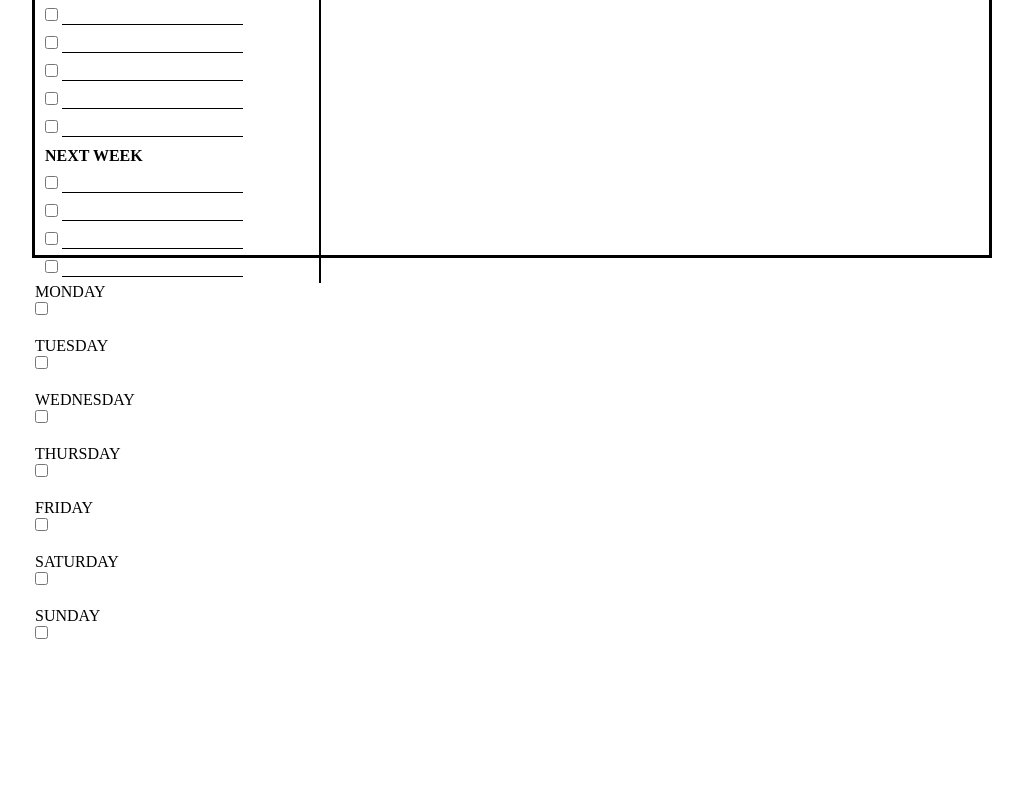
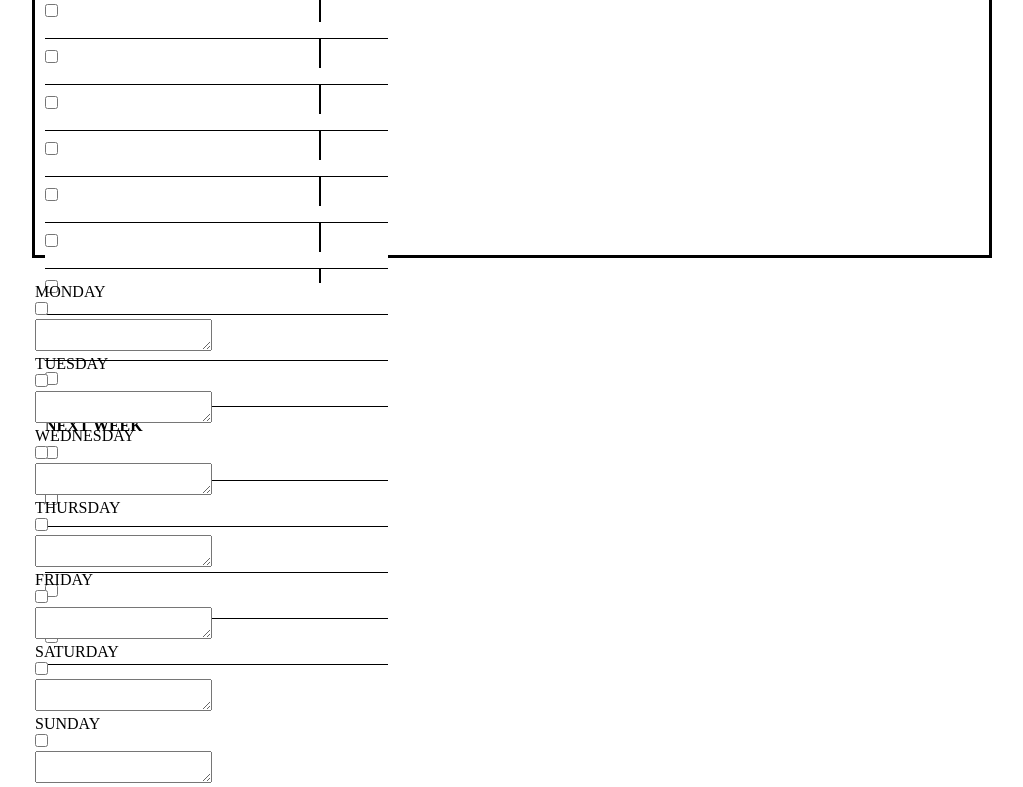
Before and after one commit to YakAlex/web-technologies, a plain HTML site: page lab tasks/Lab4/index.html in a window 1280 px wide. Shown: the part 502-1289 px from the top of the page, without its empty margins (128-1151 px from the left). Before the commit the page ends 1163 px from the top, so only its background shows below. Drawn offline with Linux system fonts and the light colour scheme.

Commit message:
Replace input by textarea

```diff
--- a/lab tasks/Lab4/index.html
+++ b/lab tasks/Lab4/index.html
@@ -34,88 +34,91 @@
         <section class="goals-columns">
             <div class="section-title">TO DO</div>
 
-
             <div class="goals">
                 <div class="goal-title">TOP 3 GOALS</div>
                 <div class="list-item">
                     <input type="checkbox">
-                    <input type="text">
+                    <input type="text" size="40">
                 </div>
                 <div class="list-item">
                     <input type="checkbox">
-                    <input type="text">
+                    <input type="text" size="40">
                 </div>
                 <div class="list-item">
                     <input type="checkbox">
-                    <input type="text">
+                    <input type="text" size="40">
                 </div>
 
                 <div class="goal-title">EVERYTHING ELSE</div>
                 <div class="list-item">
                     <input type="checkbox">
-                    <input type="text">
+                    <input type="text" size="40">
                 </div>
                 <div class="list-item">
                     <input type="checkbox">
-                    <input type="text">
+                    <input type="text" size="40">
                 </div>
                 <div class="list-item">
                     <input type="checkbox">
-                    <input type="text">
+                    <input type="text" size="40">
                 </div>
                 <div class="list-item">
                     <input type="checkbox">
-                    <input type="text">
+                    <input type="text" size="40">
                 </div>
                 <div class="list-item">
                     <input type="checkbox">
-                    <input type="text">
+                    <input type="text" size="40">
                 </div>
                 <div class="list-item">
                     <input type="checkbox">
-                    <input type="text">
+                    <input type="text" size="40">
                 </div>
                 <div class="list-item">
                     <input type="checkbox">
-                    <input type="text">
+                    <input type="text" size="40">
                 </div>
                 <div class="list-item">
                     <input type="checkbox">
-                    <input type="text">
+                    <input type="text" size="40">
                 </div>
                 <div class="list-item">
                     <input type="checkbox">
-                    <input type="text">
+                    <input type="text" size="40">
                 </div>
                 <div class="list-item">
                     <input type="checkbox">
-                    <input type="text">
+                    <input type="text" size="40">
                 </div>
                 <div class="list-item">
                     <input type="checkbox">
-                    <input type="text">
+                    <input type="text" size="40">
                 </div>
                 <div class="list-item">
                     <input type="checkbox">
-                    <input type="text">
+                    <input type="text" size="40">
                 </div>
 
                 <div class="goal-title">NEXT WEEK</div>
                 <div class="list-item">
                     <input type="checkbox">
-                    <input type="text">
+                    <input type="text" size="40">
                 </div>
                 <div class="list-item">
                     <input type="checkbox">
-                    <input type="text">
+                    <input type="text" size="40">
                 </div>
                 <div class="list-item">
                     <input type="checkbox">
-                    <input type="text">
+                    <input type="text" size="40">
                 </div>
                 <div class="list-item">
                     <input type="checkbox">
-                    <input type="text">
+                    <input type="text" size="40">
+                </div>
+                <div class="list-item">
+                    <input type="checkbox">
+                    <input type="text" size="40">
                 </div>
             </div>
 
@@ -129,7 +132,7 @@
                     <input type="checkbox">
                 </div>
                 <div class="day-content">
-                    <input type="text">
+                    <textarea></textarea>
                 </div>
             </div>
 
@@ -139,7 +142,7 @@
                     <input type="checkbox">
                 </div>
                 <div class="day-content">
-                    <input type="text">
+                    <textarea></textarea>
                 </div>
             </div>
 
@@ -149,7 +152,7 @@
                     <input type="checkbox">
                 </div>
                 <div class="day-content">
-                    <input type="text">
+                    <textarea></textarea>
                 </div>
             </div>
 
@@ -159,7 +162,7 @@
                     <input type="checkbox">
                 </div>
                 <div class="day-content">
-                    <input type="text">
+                    <textarea></textarea>
                 </div>
             </div>
 
@@ -169,7 +172,7 @@
                     <input type="checkbox">
                 </div>
                 <div class="day-content">
-                    <input type="text">
+                    <textarea></textarea>
                 </div>
             </div>
 
@@ -180,7 +183,7 @@
                         <input type="checkbox">
                     </div>
                     <div class="day-content">
-                        <input type="text">
+                        <textarea></textarea>
                     </div>
                 </div>
 
@@ -190,7 +193,7 @@
                         <input type="checkbox">
                     </div>
                     <div class="day-content">
-                        <input type="text">
+                        <textarea></textarea>
                     </div>
                 </div>
             </div>
```
